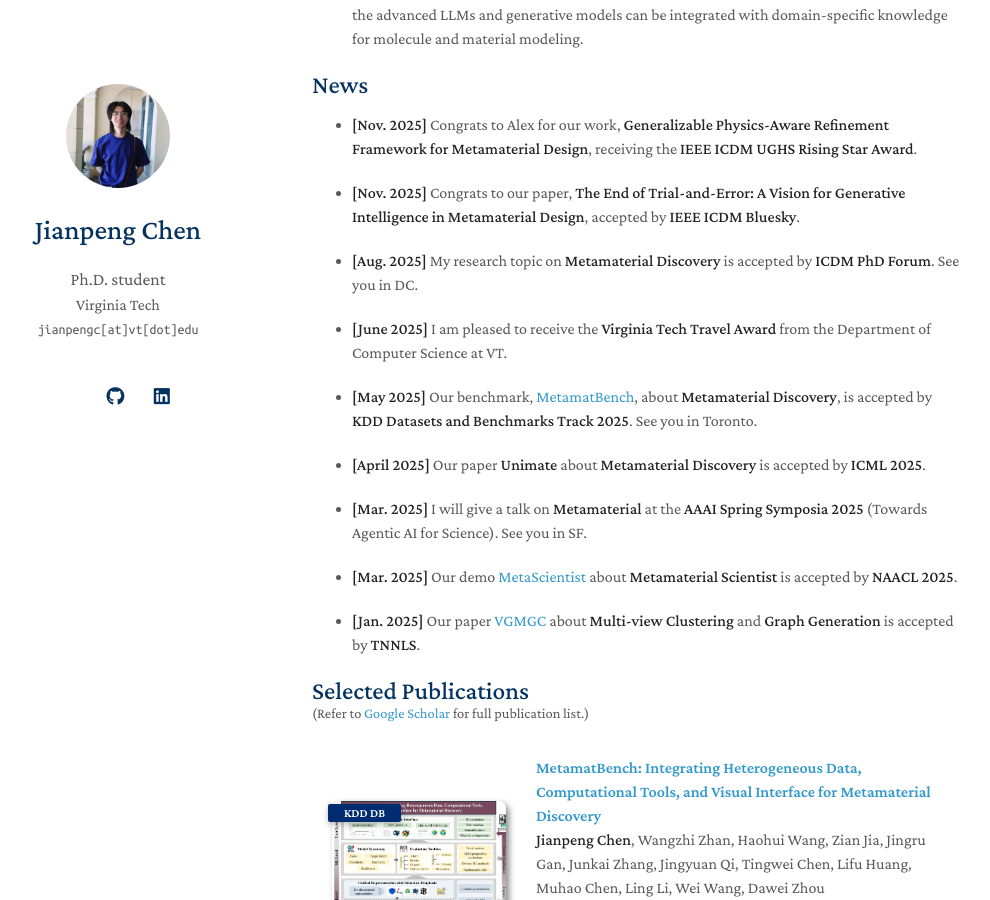
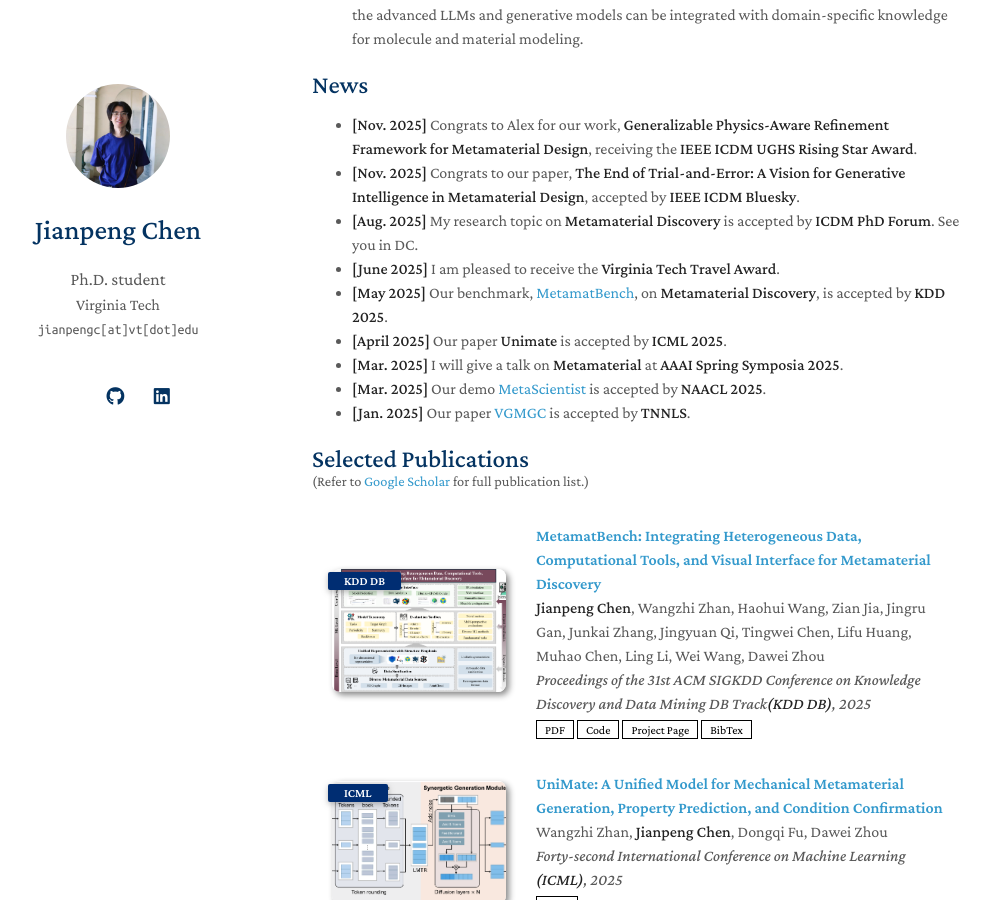
Before and after one commit to cjpcool/cjpcool.github.io, a Jekyll site: the page built from index.md, in a window 1280 px wide and 900 px high, scrolled down 578 px. Shown: the whole window, without its empty margins (158-1148 px from the left). Built offline with Jekyll 4.4.1, drawn with Linux system fonts in a browser that asks for light colours; a style sheet for code colours, icons or effects is not loaded; our own code applies the rules of GitHub Pages for plain Markdown files; some of the changed lines change nothing that is shown.

Commit message:
Update news section with recent accomplishments
Added recent news and accomplishments related to research in metamaterials.

```diff
--- a/index.md
+++ b/index.md
@@ -15,9 +15,16 @@
 * **Applications on Molecular and Material Science** (KDD'25, ICML'25, IJCAI'24) investigates how the advanced LLMs and generative models can be integrated with domain-specific knowledge for molecule and material modeling.
 
 ## News
-{% for item in site.data.news limit:10 %}
-- **[{{ item.date }}]** {{ item.text }}
-{% endfor %}
+- **[Nov. 2025]** Congrats to Alex for our work, **Generalizable Physics-Aware Refinement Framework for Metamaterial Design**, receiving the **IEEE ICDM UGHS Rising Star Award**.
+- **[Nov. 2025]** Congrats to our paper, **The End of Trial-and-Error: A Vision for Generative Intelligence in Metamaterial Design**, accepted by **IEEE ICDM Bluesky**.
+- **[Aug. 2025]** My research topic on **Metamaterial Discovery** is accepted by **ICDM PhD Forum**. See you in DC.
+- **[June 2025]** I am pleased to receive the **Virginia Tech Travel Award**.
+- **[May 2025]** Our benchmark, [MetamatBench](https://arxiv.org/abs/2505.20299), on **Metamaterial Discovery**, is accepted by **KDD 2025**.
+- **[April 2025]** Our paper **Unimate** is accepted by **ICML 2025**.
+- **[Mar. 2025]** I will give a talk on **Metamaterial** at **AAAI Spring Symposia 2025**.
+- **[Mar. 2025]** Our demo [MetaScientist](https://arxiv.org/abs/2412.16270) is accepted by **NAACL 2025**.
+- **[Jan. 2025]** Our paper [VGMGC](https://ieeexplore.ieee.org/document/10833915) is accepted by **TNNLS**.
+
 
 
 <!-- ## Internship Experience
```
